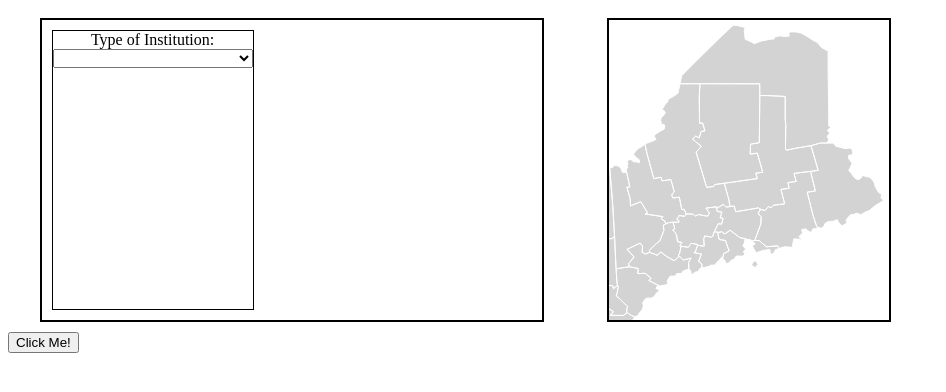
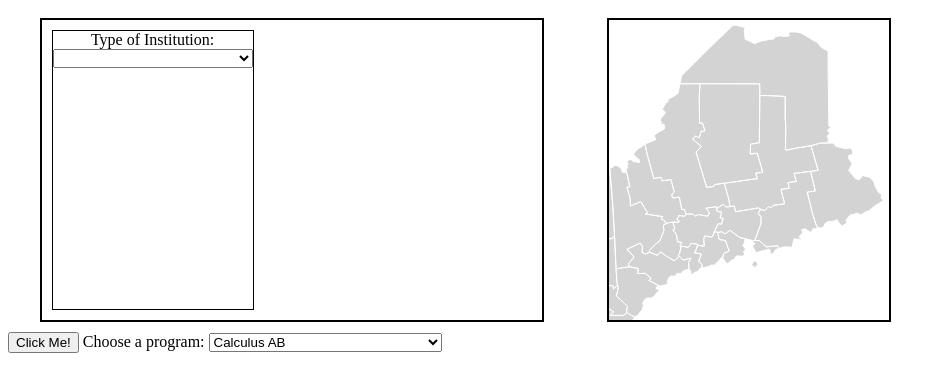
Before and after one commit to MackenzieCreamer/mainePathways, a plain HTML site: page index.html in a window 1280 px wide. Shown: the whole page, without its empty margins (0-946 px from the left). Drawn offline with nearby package versions, Linux system fonts and the light colour scheme.

Commit message:
Allow program types to filter the possible selections that could appear

```diff
--- a/index.html
+++ b/index.html
@@ -13,7 +13,22 @@
         <div class="map_container" id="map_box"></div>
     </div>
     <button id="test" type="button" onclick="create_map()">Click Me!</button>
+    <label for="filter">Choose a program:</label>
 
+    <select name="programs" id="filter_1">
+      <option value="Calculus AB">Calculus AB</option>
+      <option value="Computer Science A">Computer Science A</option>
+      <option value="English Language and Composition">English Language and Composition</option>
+      <option value="Statistics">Statistics</option>
+      <option value="Advanced Technologies">Advanced Technologies</option>
+      <option value="Allied Health">Allied Health</option>
+      <option value="Automotive Technologies">Automotive Technologies</option>
+      <option value="Africana">Africana</option>
+      <option value="American Studies">American Studies</option>
+    </select>
 </body>
 
 </html>
+<!-- Calculus AB,Computer Science A,English Language and Composition,Statistics -->
+<!-- Advanced Technologies,Allied Health,Automotive Technologies -->
+<!-- Africana,American Studies -->
--- a/visualization.js
+++ b/visualization.js
@@ -75,8 +75,8 @@ function create_school_list(type, indexOfElement) {
     schoolListElement.setAttribute('class', "school_list")
 
     d3.csv(fileNamePath).then(function (schools) {
-        console.log(schools)
-        school_list = schools.filter(school => school.type === type)
+        let school_list = schools.filter(school => school.type === type && school.program.includes(document.getElementById("filter_1").value))
+        console.log(school_list)
         schoolCount = 0
         for (const school of school_list) {
             listElement = document.createElement("li")
```
